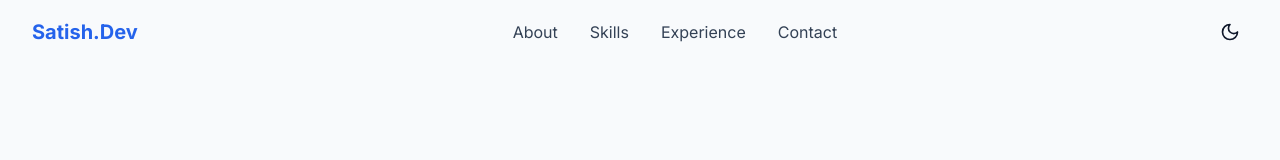
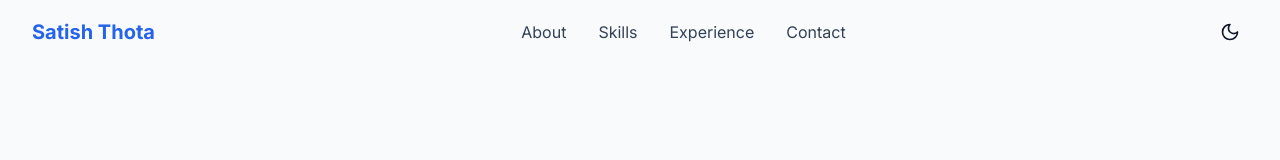
Before and after one commit to thotasatishbabu/aboutme, a React (Vite) app: page / in a window 1280 px wide. Shown: the top 160 px of the page. Built offline with nearby package versions, Linux system fonts and the light colour scheme; grey boxes are pictures that could not be loaded.

Commit message:
Update header name to Satish Thota

```diff
--- a/src/components/layout/Header.tsx
+++ b/src/components/layout/Header.tsx
@@ -35,7 +35,7 @@ const Header: React.FC = () => {
         <div className="flex items-center justify-between h-16">
           <div className="flex-shrink-0 font-bold text-xl">
             <a href="#" className="text-blue-600 dark:text-blue-400">
-              Satish.Dev
+              Satish Thota
             </a>
           </div>
 
```
